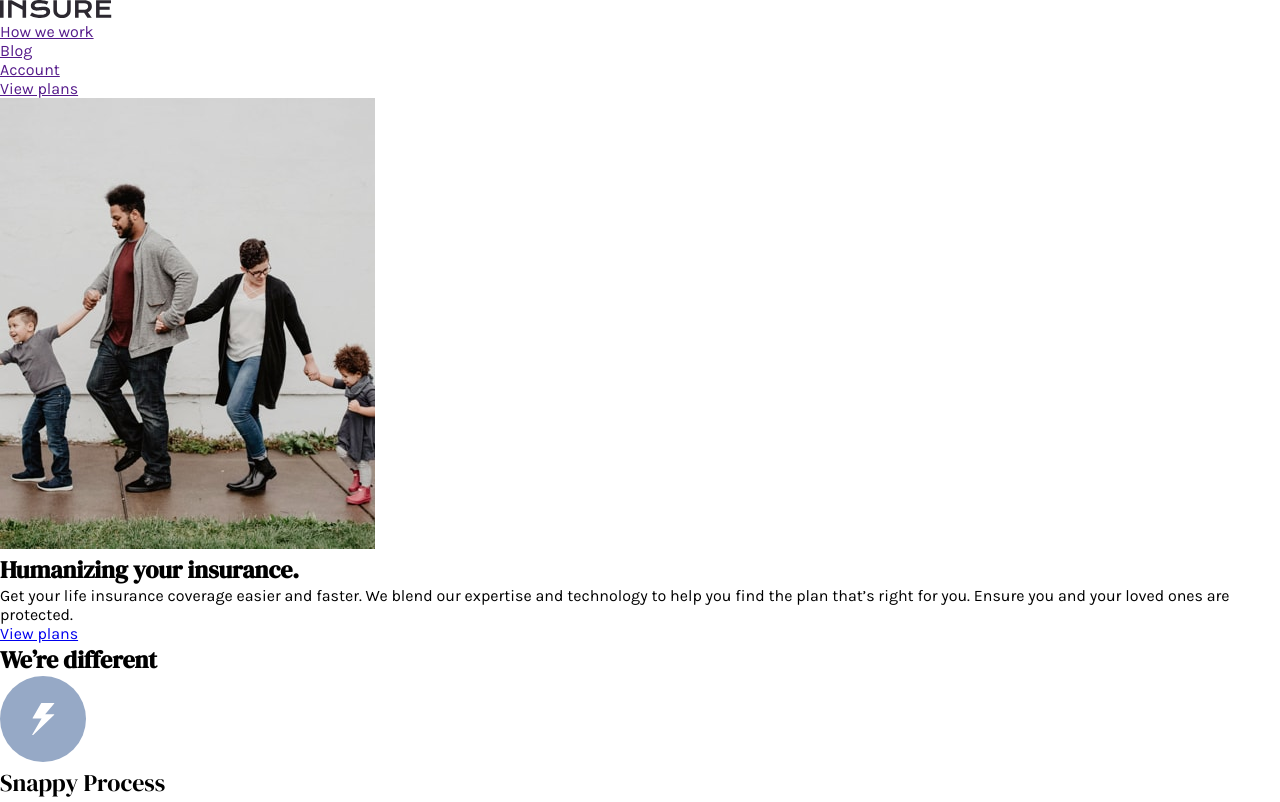
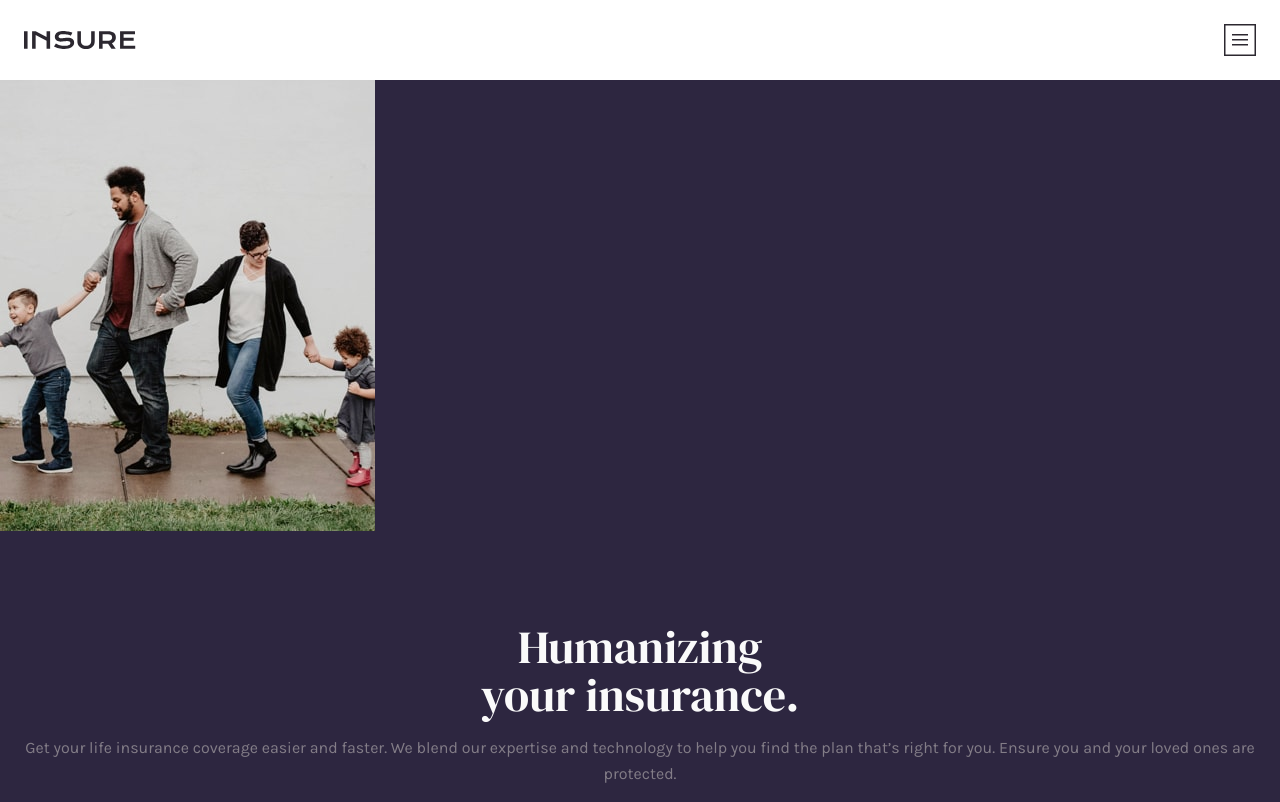
Before and after one commit to OMantel1/insure-landing-page, a website: page index.html in a window 1280 px wide. Shown: the top 802 px of the page. Drawn offline with Linux system fonts and the light colour scheme.

Commit message:
Add header and intro css

```diff
--- a/index.html
+++ b/index.html
@@ -26,8 +26,9 @@
 
 <body>
   <header class="my-header">
-    <img src="images/logo.svg" alt="insure logo">
-    <nav class="navigation">
+    <img src="images/logo.svg" alt="insure logo" class="logo">
+    <img src="images/icon-hamburger.svg" class="p" alt="menu icon">
+    <nav class="navigation  hidden">
       <ul>
         <li><a href="">How we work</a></li>
         <li><a href="">Blog</a></li>
@@ -40,7 +41,7 @@
   <section class="intro">
     <img src="images/image-intro-mobile.jpg" alt="intro image family" class="intro__img">
     <div class="intro__content">
-      <h1 class="intro__title">Humanizing your insurance.</h1>
+      <h1 class="intro__title">Humanizing <br/>your insurance.</h1>
       <p class="intro__text">Get your life insurance coverage easier and faster. We blend our expertise
         and technology to help you find the plan that’s right for you. Ensure you
         and your loved ones are protected.
--- a/scss/_base.scss
+++ b/scss/_base.scss
@@ -1,4 +1,4 @@
-*{
+* {
     // font-size: 16px;
     padding: 0;
     margin: 0;
@@ -19,10 +19,27 @@ h3 {
     // width: 100px;
     // margin-left: auto;
 }
-h1{
-    font-weight: 600;
+
+
+h2,
+h3,
+p {
+    line-height: 26px;
 }
 
-.integration {
-    // width: 100vw;
+h1 {
+    font-weight: 400;
+    font-size: 46px;
+    line-height: 48px;
+    // letter-spacing: 1px;
 }
+
+.btn {
+    border: solid white 2px;
+    padding: 10px 26px;
+    color: white;
+    text-decoration: none;
+    text-transform: uppercase;
+    font-size: 13px;
+    letter-spacing: 2px;
+}
--- a/scss/_header.scss
+++ b/scss/_header.scss
@@ -0,0 +1,17 @@
+.my-header {
+    // margin: 24px;
+    display: flex;
+    justify-content: space-between;
+    align-items: center;
+    height: 80px;
+    padding: 0 24px;
+}
+
+
+.navigation ul {
+    list-style-type: none;
+}
+.hidden {
+    display: none;
+
+}
--- /dev/null
+++ b/scss/_intro.scss
@@ -0,0 +1,24 @@
+.intro {
+    background-color: $color-first;
+    color: $color-fifth;
+    padding-bottom: 78px;
+    &__content {
+        padding: 24px;
+        text-align: center;
+    }
+
+    &__title {
+        padding-bottom: 16px;
+        margin-top: 64px;
+
+    }
+
+    &__text {
+        margin-bottom: 42px;
+        color: $color-fourth;
+    }
+
+    &__btn {
+        margin-bottom: 350px;
+    }
+}
--- a/scss/main.scss
+++ b/scss/main.scss
@@ -3,3 +3,4 @@
 @import "_responsive.scss";
 @import "_base.scss";
 @import "_header.scss";
+@import "_intro.scss";
```
Also changed, not shown: style.css.
